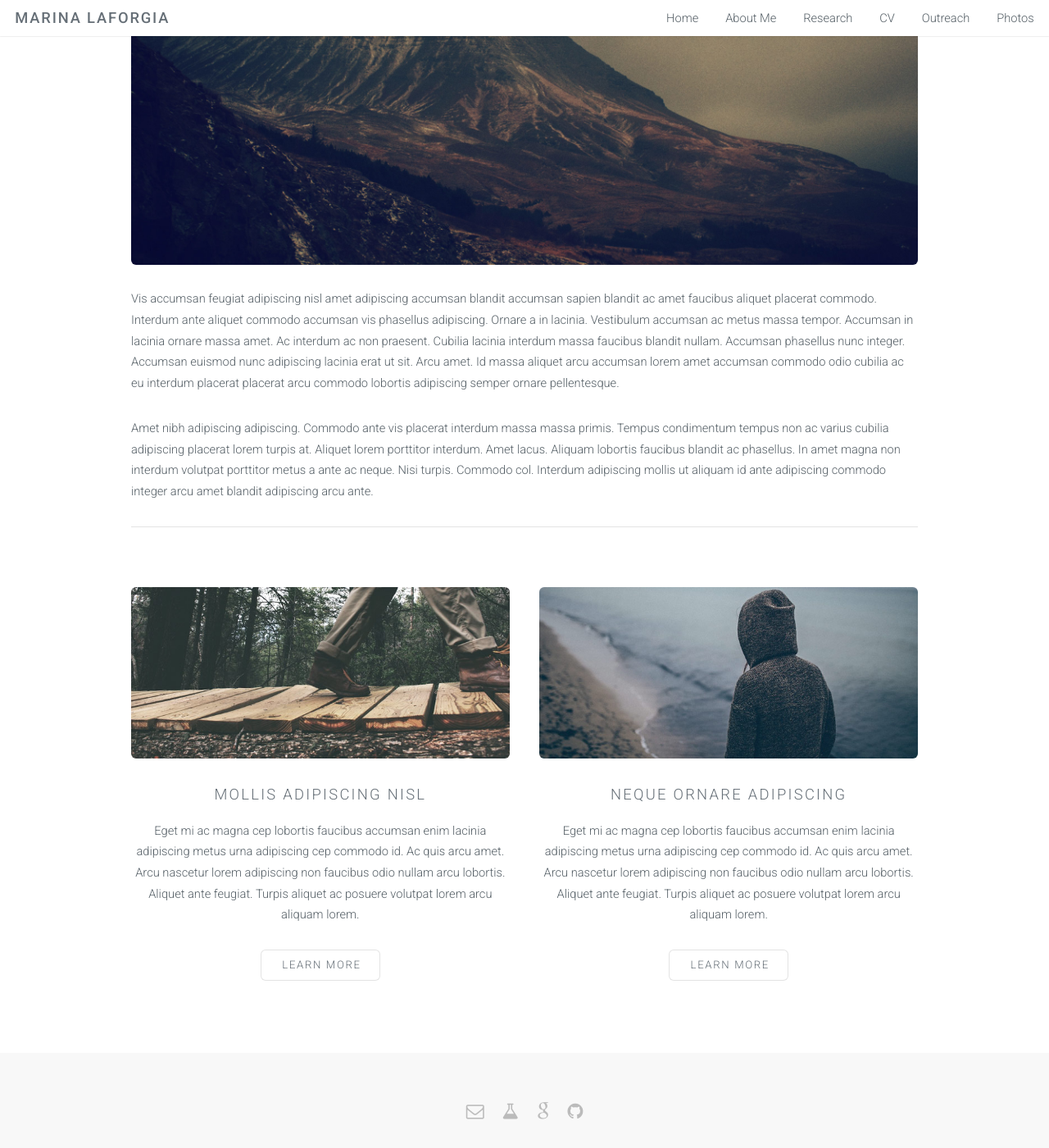
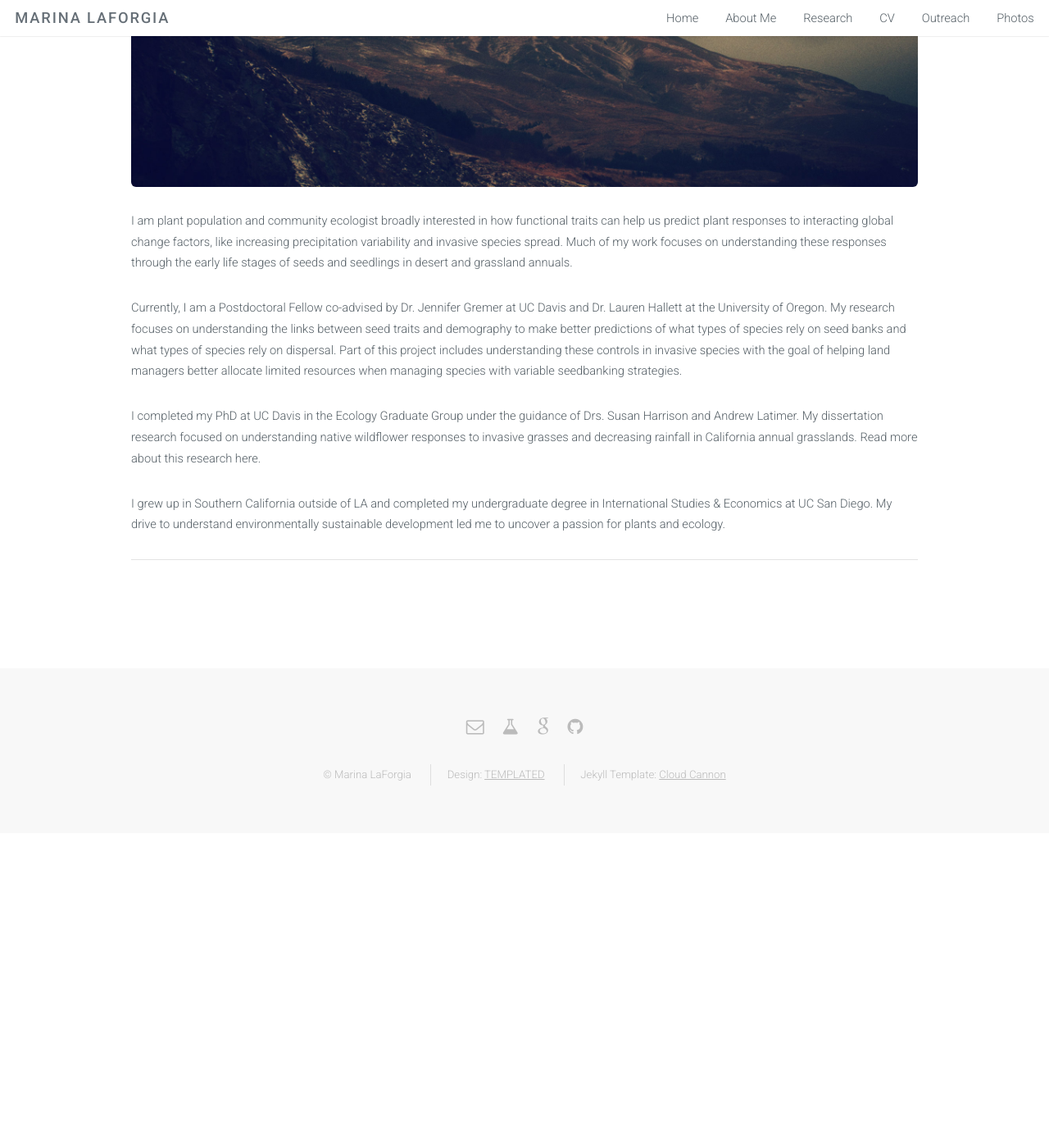
Before and after one commit to marinalaforgia/marinalaforgia.github.io, a Jekyll site: the page built from aboutme.html, in a window 1280 px wide and 1400 px high, scrolled down 343 px. Shown: the whole window at 82% size. Built offline with Jekyll 4.4.1, drawn with Linux system fonts in a browser that asks for light colours; after the commit the page ends 1359 px from its top, so only the background shows below that; some of the changed text lies outside the part shown.

Commit message:
Update aboutme.html

```diff
--- a/aboutme.html
+++ b/aboutme.html
@@ -5,38 +5,18 @@ layout: default
 <!-- Main -->
 <section id="main" class="wrapper style1">
     <header class="major">
-        <h2>No Sidebar</h2>
-        <p>Tempus adipiscing commodo ut aliquam blandit</p>
+        <h2>About Me</h2>
+        <!-- <p>Tempus adipiscing commodo ut aliquam blandit</p>-->
     </header>
     <div class="container">
         <section>
-            <h2>Mollis ut adipiscing</h2>
+            <!-- <h2>Mollis ut adipiscing</h2>-->
             <a href="#" class="image fit"><img src="{{ site.baseurl }}/images/banner.jpg" alt="" /></a>
-            <p>Vis accumsan feugiat adipiscing nisl amet adipiscing accumsan blandit accumsan sapien blandit ac amet faucibus aliquet placerat commodo. Interdum ante aliquet commodo accumsan vis phasellus adipiscing. Ornare a in lacinia. Vestibulum accumsan ac metus massa tempor. Accumsan in lacinia ornare massa amet. Ac interdum ac non praesent. Cubilia lacinia interdum massa faucibus blandit nullam. Accumsan phasellus nunc integer. Accumsan euismod nunc adipiscing lacinia erat ut sit. Arcu amet. Id massa aliquet arcu accumsan lorem amet accumsan commodo odio cubilia ac eu interdum placerat placerat arcu commodo lobortis adipiscing semper ornare pellentesque.</p>
-            <p>Amet nibh adipiscing adipiscing. Commodo ante vis placerat interdum massa massa primis. Tempus condimentum tempus non ac varius cubilia adipiscing placerat lorem turpis at. Aliquet lorem porttitor interdum. Amet lacus. Aliquam lobortis faucibus blandit ac phasellus. In amet magna non interdum volutpat porttitor metus a ante ac neque. Nisi turpis. Commodo col. Interdum adipiscing mollis ut aliquam id ante adipiscing commodo integer arcu amet blandit adipiscing arcu ante.</p>
+            <p>I am plant population and community ecologist broadly interested in how functional traits can help us predict plant responses to interacting global change factors, like increasing precipitation variability and invasive species spread. Much of my work focuses on understanding these responses through the early life stages of seeds and seedlings in desert and grassland annuals.</p>
+            <p>Currently, I am a Postdoctoral Fellow co-advised by Dr. Jennifer Gremer at UC Davis and Dr. Lauren Hallett at the University of Oregon. My research focuses on understanding the links between seed traits and demography to make better predictions of what types of species rely on seed banks and what types of species rely on dispersal.  Part of this project includes understanding these controls in invasive species with the goal of helping land managers better allocate limited resources when managing species with variable seedbanking strategies.</p>
+            <p>I completed my PhD at UC Davis in the Ecology Graduate Group under the guidance of Drs. Susan Harrison and Andrew Latimer. My dissertation research focused on understanding native wildflower responses to invasive grasses and decreasing rainfall in California annual grasslands. Read more about this research here. </p>
+            <p>I grew up in Southern California outside of LA and completed my undergraduate degree in International Studies & Economics at UC San Diego. My drive to understand environmentally sustainable development led me to uncover a passion for plants and ecology. </p>
         </section>
         <hr class="major" />
-        <div class="row">
-            <div class="6u">
-                <section class="special">
-                    <a href="#" class="image fit"><img src="{{ site.baseurl }}/images/pic01.jpg" alt="" /></a>
-                    <h3>Mollis adipiscing nisl</h3>
-                    <p>Eget mi ac magna cep lobortis faucibus accumsan enim lacinia adipiscing metus urna adipiscing cep commodo id. Ac quis arcu amet. Arcu nascetur lorem adipiscing non faucibus odio nullam arcu lobortis. Aliquet ante feugiat. Turpis aliquet ac posuere volutpat lorem arcu aliquam lorem.</p>
-                    <ul class="actions">
-                        <li><a href="#" class="button alt">Learn More</a></li>
-                    </ul>
-                </section>
-            </div>
-            <div class="6u">
-                <section class="special">
-                    <a href="#" class="image fit"><img src="{{ site.baseurl }}/images/pic02.jpg" alt="" /></a>
-                    <h3>Neque ornare adipiscing</h3>
-                    <p>Eget mi ac magna cep lobortis faucibus accumsan enim lacinia adipiscing metus urna adipiscing cep commodo id. Ac quis arcu amet. Arcu nascetur lorem adipiscing non faucibus odio nullam arcu lobortis. Aliquet ante feugiat. Turpis aliquet ac posuere volutpat lorem arcu aliquam lorem.</p>
-                    <ul class="actions">
-                        <li><a href="#" class="button alt">Learn More</a></li>
-                    </ul>
-                </section>
-            </div>
-        </div>
     </div>
 </section>
```
